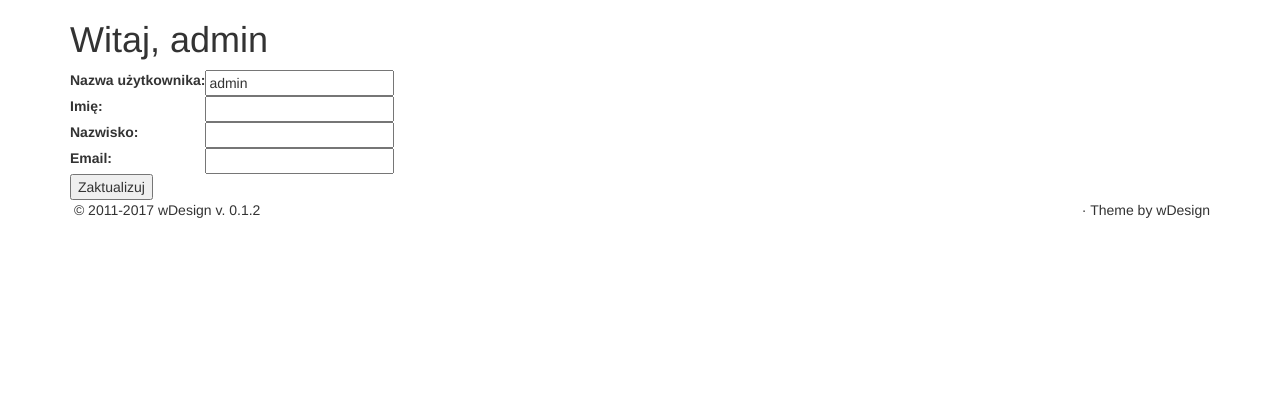
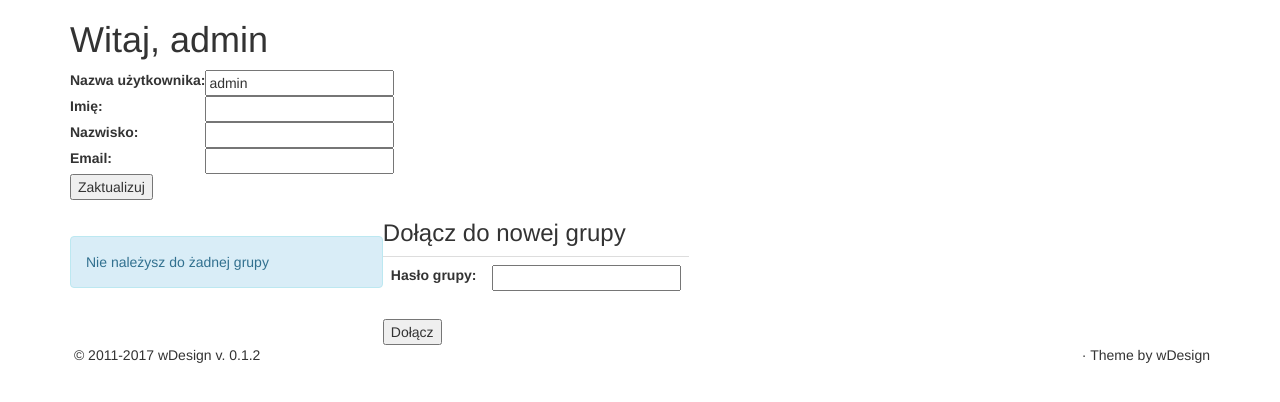
Before and after one commit to xinulsw/testy3dj, a Django app: page /profil/ in a window 1280 px wide. Shown: the part 102-504 px from the top of the page. Run offline with Django 3.2, Linux system fonts and the light colour scheme; a user stored in the database is signed in; some libraries are stand-ins or nearby versions.

Commit message:
Implementacja grup do których należy użytkownik w profilu.

```diff
--- a/pytania/models.py
+++ b/pytania/models.py
@@ -27,7 +27,8 @@ class Grupa(models.Model):
 @receiver(post_save, sender=Group)
 def create_group_grupa(sender, instance, created, **kwargs):
     if created:
-        Grupa.objects.create(grupa=instance, token=instance.token, autor=instance.autor)
+        Grupa.objects.create(
+            grupa=instance, token=instance.token, autor=instance.autor)
 
 
 @receiver(post_save, sender=Group)
--- a/pytania/templates/pytania/base.html
+++ b/pytania/templates/pytania/base.html
@@ -48,7 +48,7 @@
         <li><a href="{% url 'pytania:kategoria' %}">Kategorie</a></li>
         <li><a href="{% url 'pytania:pytania-lista' %}">Pytania</a></li>
         <li><a href="{% url 'pytania:profil' %}">Profil</a></li>
-        <li><a href="{% url 'pytania:grupy' %}">Grupy</a></li>
+        <li><a href="{% url 'pytania:grupa' %}">Grupy</a></li>
       {% else %}
         <li><a href="{% url 'registration_register' %}">Zarejestruj</a></li>
       {% endif %}
--- a/pytania/templates/pytania/profil.html
+++ b/pytania/templates/pytania/profil.html
@@ -5,11 +5,45 @@
     {% endblock %}
 
     {% block content %}
-        <form id="frmprofil" method="POST">
+        <form id="frmprofil" method="POST" action="{% url 'pytania:profil' %}">
             {% csrf_token %}
             <table>
-            {{ form.as_table }}
+            {{ user_form.as_table }}
             </table>
             <button type="submit">Zaktualizuj</button>
         </form>
+
+        <table>
+        <tr>
+        <td style="width:49%" class="vertical-align">
+        {% if grupy %}
+            <h3>Należysz do grup</h3>
+            <form id="frmgrupydel" method="POST" action="{% url 'pytania:grupy' %}">
+                {% csrf_token %}
+            <table class="table" style="width: auto">
+            <tr><td>Nazwa</td><td>Usuń</td></tr>
+            {% for g in grupy %}
+                <tr>
+                    <td>{{ g.name }}</td>
+                    <td><input name="grupydel" type="checkbox" value="{{ g.id }}"></td>
+                </tr>
+            {% endfor %}
+            </table>
+                <button type="submit">Usuń</button>
+            </form>
+        {% else %}
+            <div class="alert alert-info">Nie należysz do żadnej grupy</div>
+        {% endif %}
+        </td>
+        <td style="width:49%" class="vertical-align">
+        <h3>Dołącz do nowej grupy</h3>
+        <form id="frmgrupy" method="POST" action="{% url 'pytania:grupy' %}">
+            {% csrf_token %}
+            <table class="table" style="width: auto">
+            {{ grupa_form.as_table }}
+            </table>
+            <button type="submit">Dołącz</button>
+        </form>
+        </td></tr>
+        </table>
     {% endblock %}
--- a/pytania/views.py
+++ b/pytania/views.py
@@ -47,17 +47,24 @@ def my_profil(request):
     """Edycja danych użytkownika"""
 
     from pytania.forms import UserUpdateForm
-    form = UserUpdateForm(instance=request.user)
+    from pytania.forms import UserGroupForm
+    user_form = UserUpdateForm(instance=request.user)
     if request.method == 'POST':
-        form = UserUpdateForm(data=request.POST, instance=request.user)
-        if form.has_changed() and form.is_valid():
-            form.save()
+        user_form = UserUpdateForm(data=request.POST, instance=request.user)
+        if user_form.has_changed() and user_form.is_valid():
+            user_form.save()
             messages.success(request, "Dane zaktualizowano!")
         else:
             messages.info(request, "Dane są aktualne.")
 
     # formlog = forms.AuthenticationForm()
-    context = {'form': form}
+    grupa_form = UserGroupForm()
+    grupy = request.user.groups.all()
+    context = {
+        'user_form': user_form,
+        'grupa_form': grupa_form,
+        'grupy': grupy
+    }
     return render(request, 'pytania/profil.html', context)
 
 
@@ -71,13 +78,16 @@ def my_logout(request):
 @login_required()
 def my_grupy(request):
     """Dodawanie do grupy / lista grup / usuwanie z grupy użytkownika"""
+
+    from pytania.forms import UserUpdateForm
     from pytania.forms import UserGroupForm
 
     if request.method == 'POST':
-        form = UserGroupForm(data=request.POST)
-        if form.is_valid():
+        grupa_form = UserGroupForm(data=request.POST)
+        if grupa_form.is_valid():
             try:
-                grupa = Grupa.objects.get(token=form.cleaned_data.get('token'))
+                grupa = Grupa.objects.get(
+                    token=grupa_form.cleaned_data.get('token'))
                 if request.user.groups.filter(pk=grupa.grupa.id).count():
                     messages.warning(
                         request, 'Jesteś już w grupie %s!' % grupa.grupa)
@@ -91,15 +101,20 @@ def my_grupy(request):
         # usnięcie użytkownika z grup
         if request.POST.get('grupydel'):
             for g_id in request.POST.get('grupydel'):
-                grupa = Grupa.objects.get(nazwa=g_id)
+                grupa = Grupa.objects.get(grupa=g_id)
                 grupa.grupa.user_set.remove(request.user)
                 messages.success(
                     request, "Usunięto Cię z grupy %s!" % grupa.grupa)
 
-    form = UserGroupForm()
+    user_form = UserUpdateForm(instance=request.user)
+    grupa_form = UserGroupForm()
     grupy = request.user.groups.all()
-    context = {'form': form, 'grupy': grupy}
-    return render(request, 'pytania/grupy.html', context)
+    context = {
+        'user_form': user_form,
+        'grupa_form': grupa_form,
+        'grupy': grupy
+    }
+    return render(request, 'pytania/profil.html', context)
 
 
 # def test_func(user):
```
